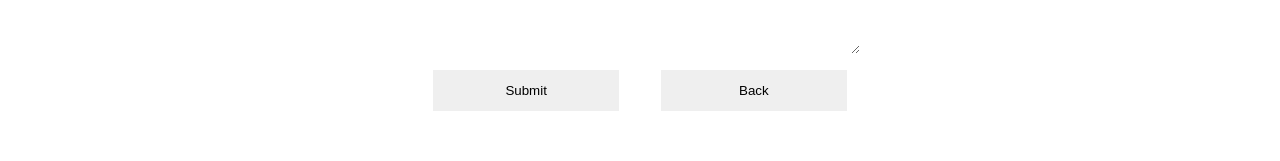
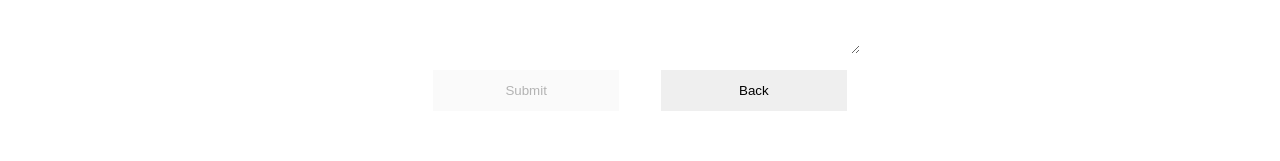
Before and after one commit to chingu-voyages/v18-geckos-team-02, a React (Create React App) app: page / in a window 1280 px wide. Both pictures are taken after a click on the button "ADD NOTE". Shown: the part 300-461 px from the top of the page. Built offline with nearby package versions, Linux system fonts and the light colour scheme; a web font is replaced by a local one.

Commit message:
add props and  functionality

```diff
--- a/src/components/AddNoteModal.js
+++ b/src/components/AddNoteModal.js
@@ -31,6 +31,7 @@ const Button = styled.button`
   color: ${props => props.theme.offWhite};
   width: 45%;
   outline: none;
+  cursor: ${props => props.disabled ? "not-allowed": "pointer"}
 `;
 
 const NotesArea = styled.textarea`
@@ -44,18 +45,27 @@ const ButtonGroup = styled.div`
   justify-content: space-between;
 `;
 
-const AddNoteModal = ({ onSubmit, onCancel }) => {
-
+const AddNoteModal = ({ addFilesToList, onCancel }) => {
   const [notesTitle, setNotesTitle] = useState("");
   const [notesBody, setNotesBody] = useState("");
 
+  const handleSubmit = e => {
+    e.preventDefault();
+    const notes = [{
+      lastModified: new Date().toISOString().substr(0, 10),
+      name: [notesTitle, notesBody],
+      type: "string",
+    }];
+    addFilesToList(notes);
+  }
+
   return (
-    <NotesForm onSubmit={ onSubmit }>
+    <NotesForm onSubmit={handleSubmit}>
       <Input type="text"
         name="title"
         id="title"
         placeholder="Title"
-        aria-label="Title"
+        ariaLabel="Title"
         value={ notesTitle }
         onChange={ e => setNotesTitle(e.target.value) }
       />
@@ -63,12 +73,12 @@ const AddNoteModal = ({ onSubmit, onCancel }) => {
         name="notes"
         id="notes"
         placeholder="Enter your notes here"
-        aria-label="Notes area"
+        ariaLabel="Notes area"
         value={ notesBody }
         onChange={ e => setNotesBody(e.target.value) }
       />
       <ButtonGroup>
-        <Button
+        <Button disabled={notesTitle === "" || notesBody === "" ? true : false }
           type="submit"
           value="Submit"
           primary>Submit</Button>
```
